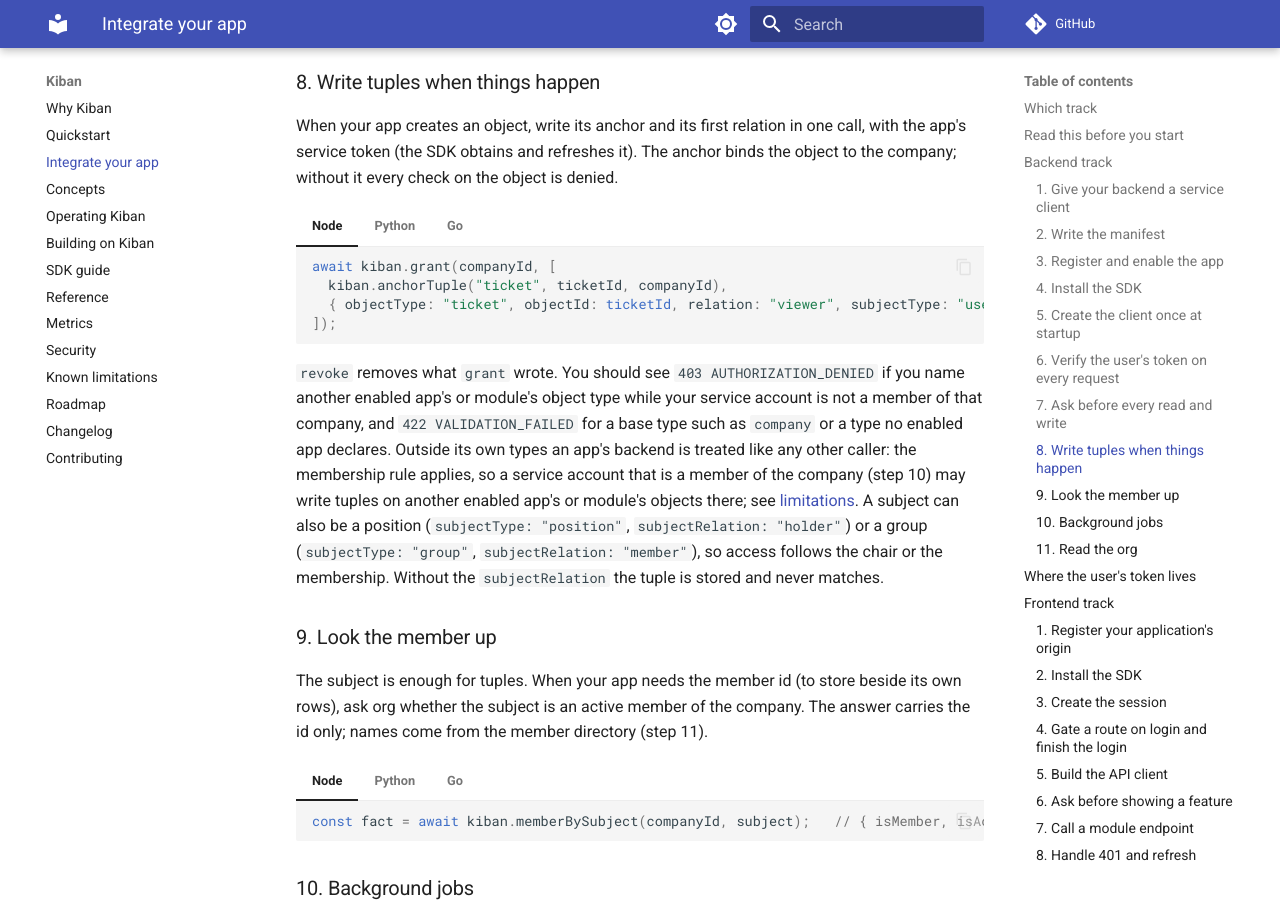
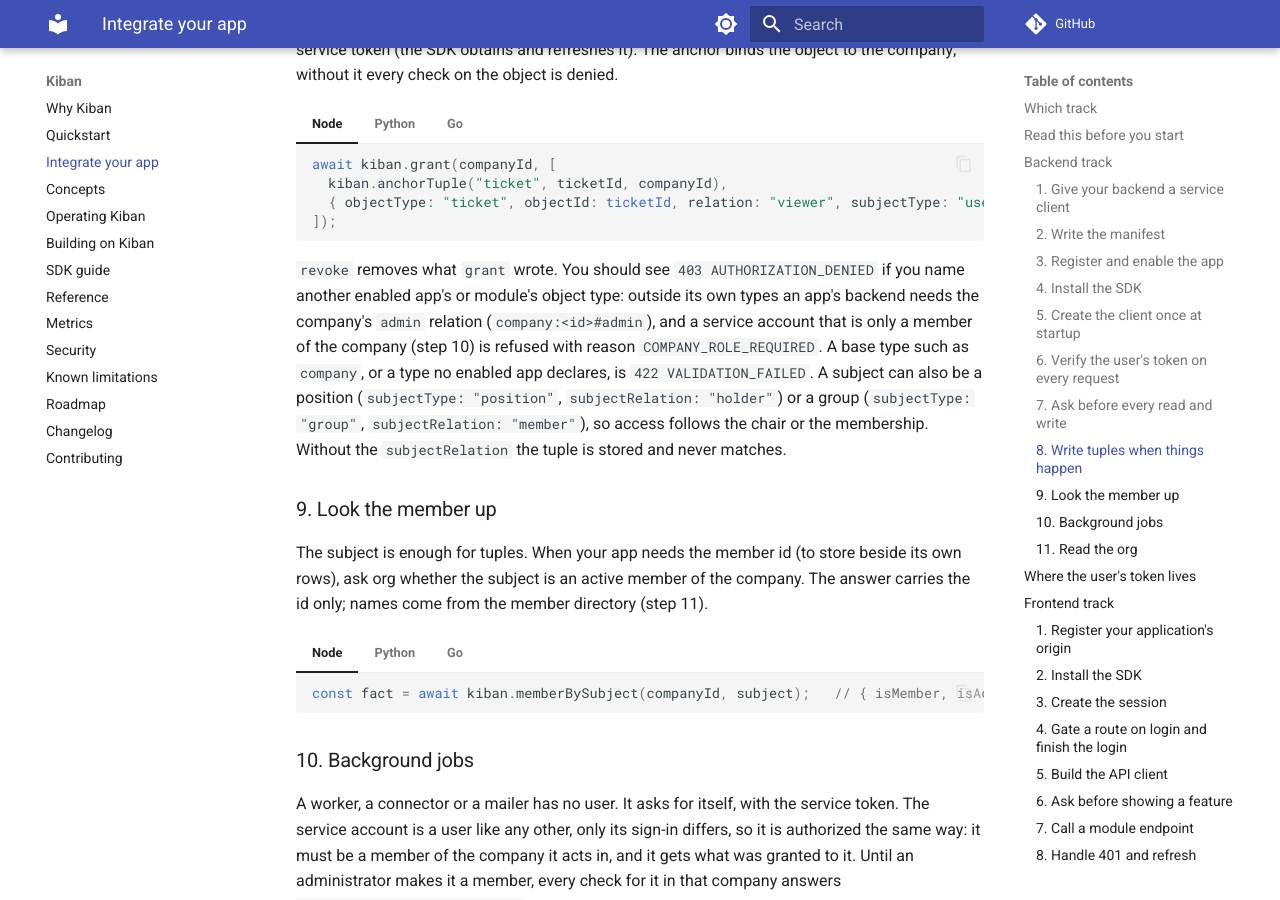
Before and after one commit to rosschiu/kiban, an MkDocs documentation site: the page built from docs/integrate.md, in a window 1280 px wide and 900 px high, scrolled down 3987 px. Built offline with MkDocs 1.6.1 and Material for MkDocs 9.7.7, drawn with Linux system fonts in a browser that asks for light colours; comment, search, counter and statistics services are not loaded; some of the changed text lies outside the part shown.

Commit message:
docs: resolve the remaining merge conflicts; grants paragraph states the 0.1.2 rule

````diff
--- a/docs/integrate.md
+++ b/docs/integrate.md
@@ -17,15 +17,9 @@
 
 Three things 0.1 does not do. They shape the steps below.
 
-<<<<<<< HEAD
-1. **Registering an app, enabling it, and creating companies and org units are superadmin
-   work.** Members, positions and groups of a company can also be managed by an administrator
-   of that company, whom a superadmin appoints. There is no self-service registration.
-=======
 1. **Registering an app, enabling it, and creating companies are superadmin work.** A company's
    administrator manages that company's members, positions, assignments and groups
    ([Administration](#administration)); there is no self-service registration.
->>>>>>> origin/main
 2. **Checks answer for the bearer only.** Your backend asks with the user's own token ("may
    this user") or its service token ("may I"). There is no "list every object this user may
    see" API yet.
@@ -279,12 +273,10 @@
     ```
 
 `revoke` removes what `grant` wrote. You should see `403 AUTHORIZATION_DENIED` if you name
-another enabled app's or module's object type while your service account is not a member of
-that company, and `422 VALIDATION_FAILED` for a base type such as `company` or a type no enabled
-app declares. Outside its own types an app's backend is treated like any other caller: the
-membership rule applies, so a service account that is a member of the company (step 10) may
-write tuples on another enabled app's or module's objects there; see
-[limitations](limitations.md). A subject can also be a position (`subjectType:
+another enabled app's or module's object type: outside its own types an app's backend needs
+the company's `admin` relation (`company:<id>#admin`), and a service account that is only a
+member of the company (step 10) is refused with reason `COMPANY_ROLE_REQUIRED`. A base type
+such as `company`, or a type no enabled app declares, is `422 VALIDATION_FAILED`. A subject can also be a position (`subjectType:
 "position"`, `subjectRelation: "holder"`) or a group (`subjectType: "group"`, `subjectRelation:
 "member"`), so access follows the chair or the membership. Without the `subjectRelation` the
 tuple is stored and never matches.
````
Also changed, not shown: docs/quickstart.md (+2 -9 lines).
